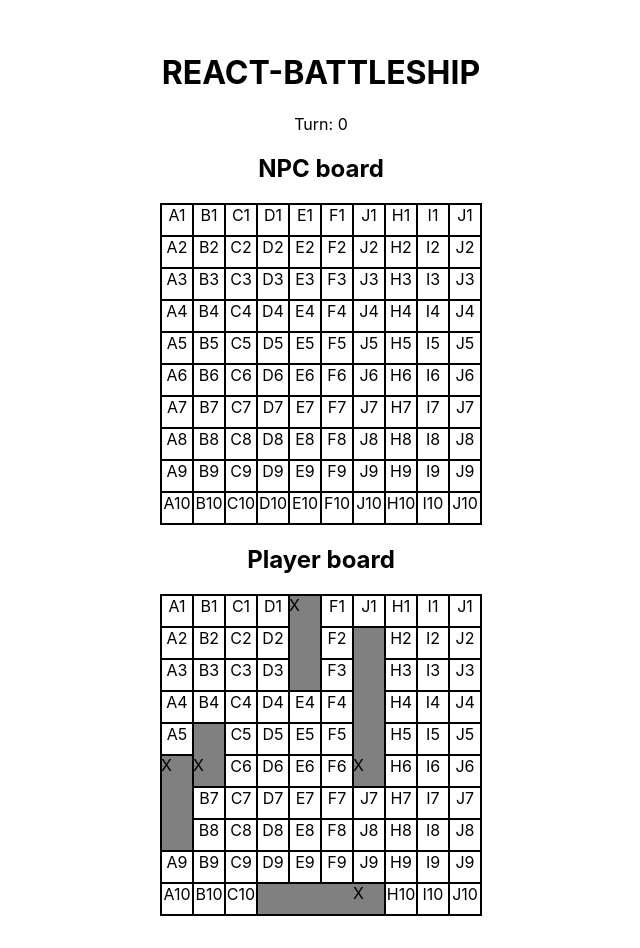
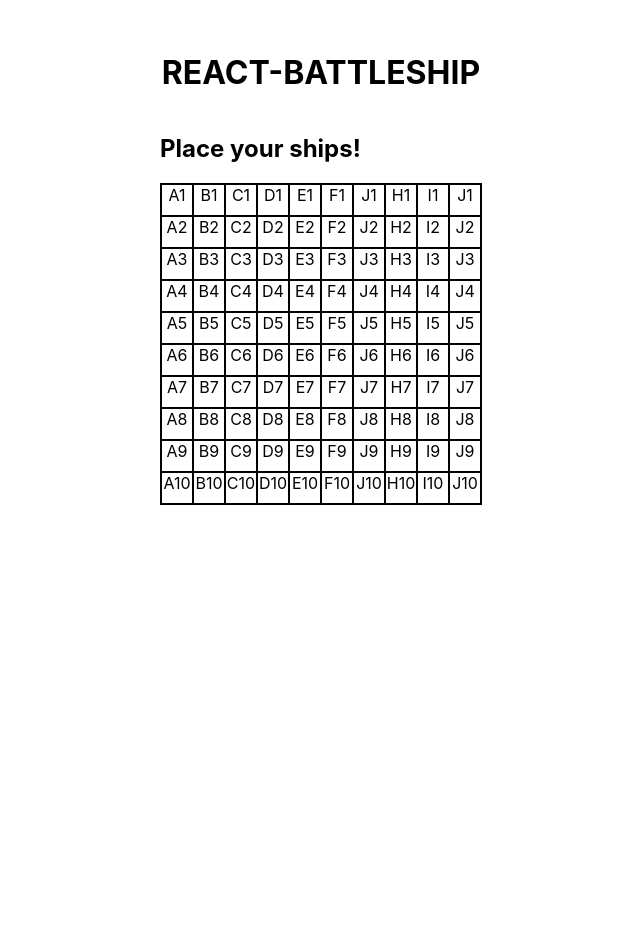
Before and after one commit to isaiahaiasi/react-battleships, a React (Create React App) app: page / in a window 1280 px wide. Shown: the whole page, without its empty margins (319-959 px from the left). After the commit the page ends 800 px from the top, so only its background shows below. Built offline with nearby package versions, Linux system fonts and the light colour scheme.

Commit message:
Implement player placing ships & game reset

```diff
--- a/src/components/App.js
+++ b/src/components/App.js
@@ -2,21 +2,45 @@ import React, { useState } from "react";
 import gameboard from "../logic/gameboard";
 import MainGame from "./MainGame";
 import * as ai from "../logic/playerAi";
+import GameSetup from "./GameSetup";
+
+const GAME_MODES = {
+  rules: "rules",
+  setup: "setup",
+  main: "main",
+  gameOver: "game over",
+};
 
 export default function App() {
-  const useBoardPlayer = useState(() =>
-    gameboard(10).addShips(ai.getShips(gameboard(10)))
+  const useBoardPlayer = useState(
+    () => gameboard(10) //.addShips(ai.getShips(gameboard(10)))
   );
 
   const useBoardNpc = useState(() =>
     gameboard(10).addShips(ai.getShips(gameboard(10)))
   );
 
-  const [gameScene, setGameScene] = useState({ mode: "main" });
+  const [gameScene, setGameScene] = useState({ mode: GAME_MODES.setup });
+
+  const initializeGame = () => {
+    const [playerBoard, setPlayerBoard] = useBoardPlayer;
+    const [npcBoard, setNpcBoard] = useBoardNpc;
+
+    setPlayerBoard(gameboard(10));
+    setNpcBoard(gameboard(10).addShips(ai.getShips(gameboard(10))));
+    setGameScene({ mode: GAME_MODES.setup });
+  };
 
   const onGameOver = (winner) => {
-    setGameScene({ mode: "game-over", winner });
+    setGameScene({ mode: GAME_MODES.gameOver, winner });
   };
+
+  const renderSetup = () => (
+    <GameSetup
+      useBoard={useBoardPlayer}
+      onAllShipsPlaced={() => setGameScene({ mode: GAME_MODES.main })}
+    />
+  );
 
   const renderMainGame = () => (
     <MainGame
@@ -27,8 +51,38 @@ export default function App() {
   );
 
   const renderGameOver = () => (
-    <h1>Congratulations, {gameScene.winner}! You won!</h1>
+    <>
+      <h2>Congratulations, {gameScene.winner}! You won!</h2>
+      <button onClick={() => initializeGame()}>Play again?</button>
+    </>
   );
 
-  return gameScene.mode === "main" ? renderMainGame() : renderGameOver();
+  const selectRenderMode = (mode) => {
+    switch (mode) {
+      case GAME_MODES.main:
+        return renderMainGame();
+      case GAME_MODES.setup:
+        return renderSetup();
+      case GAME_MODES.gameOver:
+        return renderGameOver();
+      default:
+        throw new Error(`Unhandled game mode: ${mode}!`);
+    }
+  };
+
+  return (
+    <div
+      className="App"
+      style={{
+        padding: "2rem",
+        display: "flex",
+        flexDirection: "column",
+        alignItems: "center",
+        justifyContent: "center",
+      }}
+    >
+      <h1>REACT-BATTLESHIP</h1>
+      {selectRenderMode(gameScene.mode)}
+    </div>
+  );
 }
--- a/src/components/GameSetup.js
+++ b/src/components/GameSetup.js
@@ -3,13 +3,16 @@ import ship from "../logic/ship";
 import Gameboard from "./Gameboard";
 import RenderShips from "./RenderShips";
 import RenderShipPreview from "./RenderShipPreview";
+import vec2, { direction } from "../vec2";
 
-export default function GameSetup({ useBoardPlayer, onAllShipsPlaced }) {
-  const [board, setBoard] = useBoardPlayer;
-  const [currentShip, setCurrentShip] = useState();
+export default function GameSetup({ useBoard, onAllShipsPlaced }) {
+  const shipLengths = [5, 4, 3, 3, 2];
   const [shipIndex, setShipIndex] = useState(0);
+  const [currentShip, setCurrentShip] = useState(
+    ship(shipLengths[shipIndex], vec2(-10, -10), direction.right)
+  );
 
-  const shipLengths = [5, 4, 3, 3, 2];
+  const [board, setBoard] = useBoard;
 
   const setShipPos = (_ship, pos) => ship(_ship.length, pos, _ship.rotation);
 
@@ -28,11 +31,14 @@ export default function GameSetup({ useBoardPlayer, onAllShipsPlaced }) {
         ship(shipLengths[shipIndex + 1], pos, mostCurrentShip.rotation)
       );
       setShipIndex((prevIndex) => prevIndex + 1);
+    } else {
+      onAllShipsPlaced();
     }
   };
 
   return (
     <div>
+      <h2>Place your ships!</h2>
       <Gameboard
         gameboard={board}
         onCellMouseEnter={setCurrentShipPos}
--- a/src/components/MainGame.js
+++ b/src/components/MainGame.js
@@ -7,22 +7,22 @@ import RenderShips from "./RenderShips";
 
 // Not sure I'm okay with this approach
 function MainGame({ useBoardPlayer, useBoardNpc, onGameOver }) {
-  const [testBoard, updateTestBoard] = useBoardPlayer;
-  const [testBoard2, updateTestBoard2] = useBoardNpc;
+  const [playerBoard, setPlayerBoard] = useBoardPlayer;
+  const [npcBoard, setNpcBoard] = useBoardNpc;
   const [turn, setTurn] = useState(0);
 
   // I can't check isEveryShipSunk until testBoard is updated
   // and I'm not sure yet how to properly handle that in my incrementTurn cb
   useEffect(() => {
-    if (testBoard.isEveryShipSunk()) {
+    if (npcBoard.isEveryShipSunk()) {
       onGameOver("Player");
-    } else if (testBoard2.isEveryShipSunk()) {
+    } else if (playerBoard.isEveryShipSunk()) {
       onGameOver("NPC");
     }
-  }, [testBoard, testBoard2, onGameOver]);
+  }, [playerBoard, npcBoard, onGameOver]);
 
   const npcTurn = () => {
-    updateTestBoard2((prev) => prev.receiveHit(getValidPos(prev)));
+    setPlayerBoard((prev) => prev.receiveHit(getValidPos(prev)));
   };
 
   const incrementTurn = () => {
@@ -31,28 +31,18 @@ function MainGame({ useBoardPlayer, useBoardNpc, onGameOver }) {
   };
 
   return (
-    <div
-      className="App"
-      style={{
-        padding: "2rem",
-        display: "flex",
-        flexDirection: "column",
-        alignItems: "center",
-        justifyContent: "center",
-      }}
-    >
-      <h1>REACT-BATTLESHIP</h1>
+    <div>
       <div>Turn: {turn}</div>
       <h2>NPC board</h2>
       <EnemyBoard
-        gameboard={testBoard}
-        setGameboard={updateTestBoard}
+        gameboard={npcBoard}
+        setGameboard={setNpcBoard}
         onAttack={incrementTurn}
       />
       <h2>Player board</h2>
-      <Gameboard gameboard={testBoard2}>
-        <BoardHitsMisses hits={testBoard2.hits} misses={testBoard2.misses} />
-        <RenderShips ships={testBoard2.ships} />
+      <Gameboard gameboard={playerBoard}>
+        <BoardHitsMisses hits={playerBoard.hits} misses={playerBoard.misses} />
+        <RenderShips ships={playerBoard.ships} />
       </Gameboard>
     </div>
   );
```
